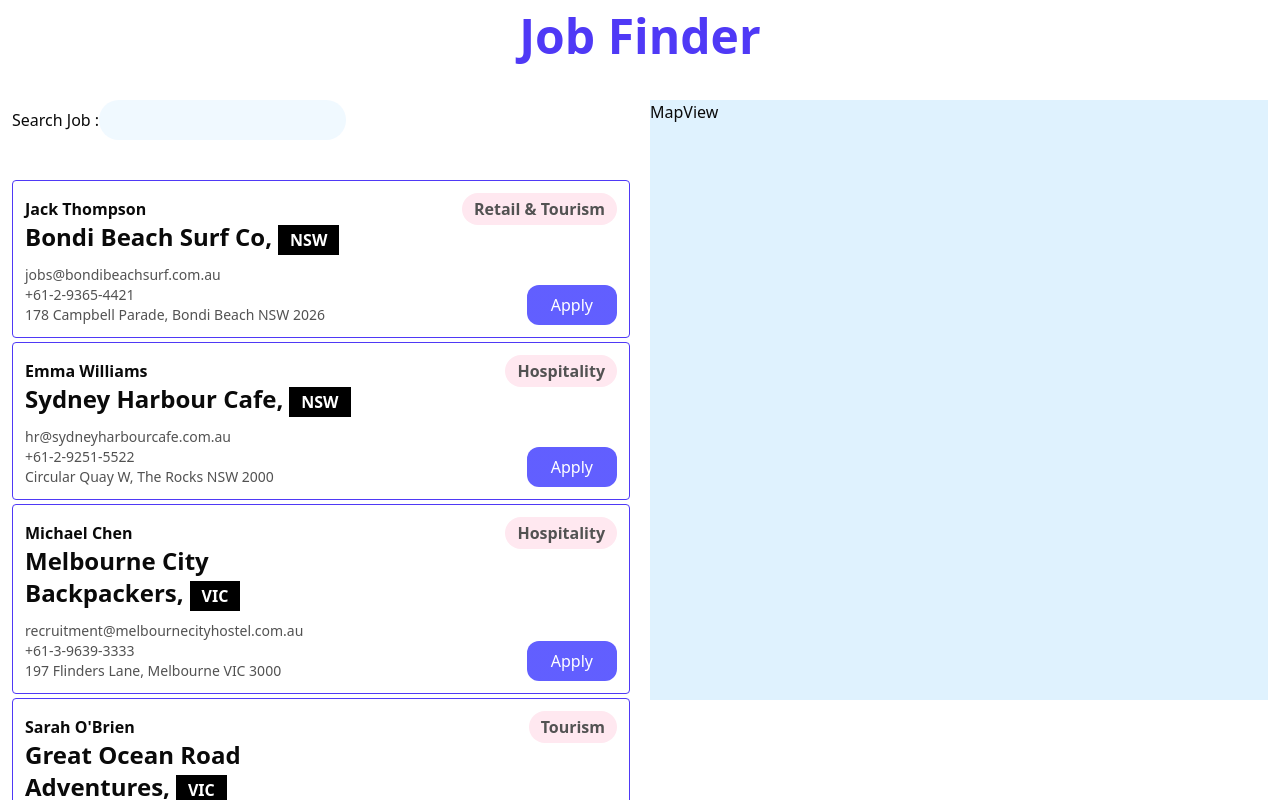
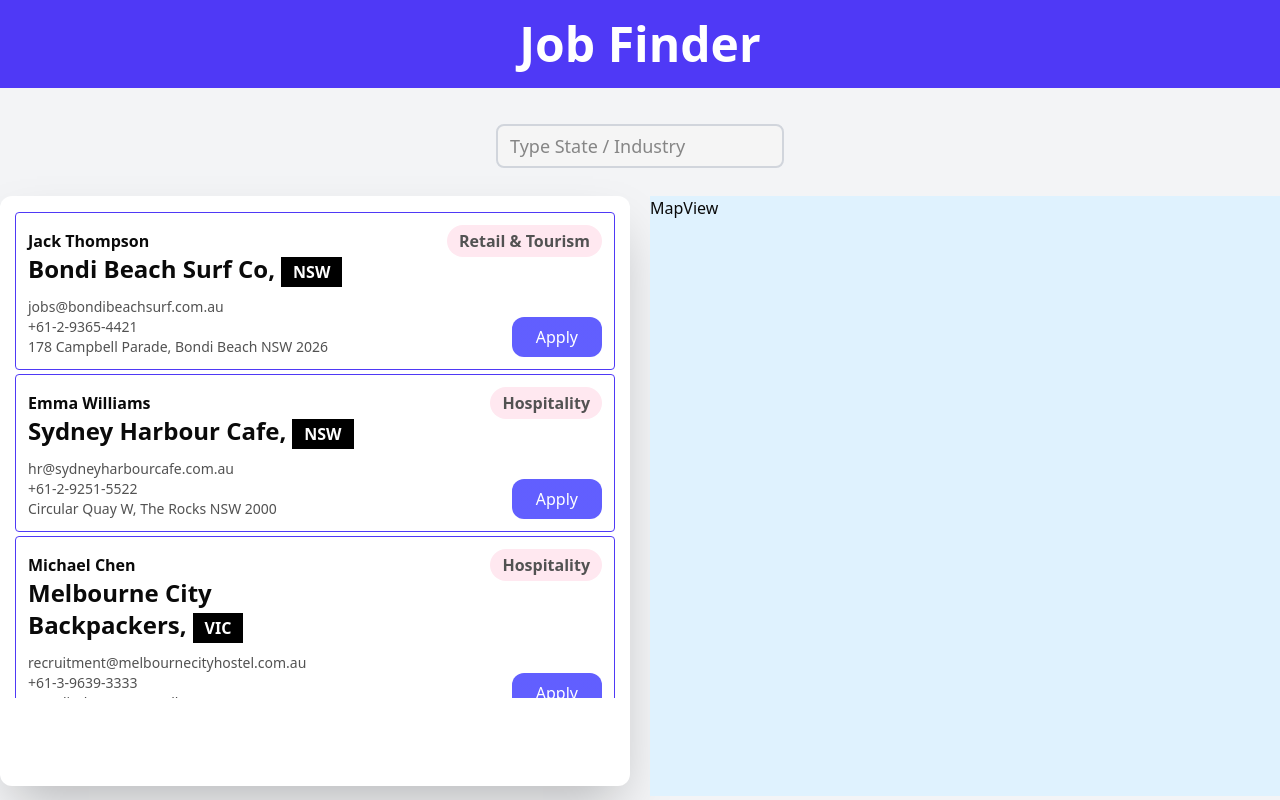
Before and after one commit to godseye1310/job-finder, a React (Vite) app: page / in a window 1280 px wide. Shown: the top 800 px of the page. Built offline with nearby package versions, Linux system fonts and the light colour scheme.

Commit message:
+styling

```diff
--- a/src/App.jsx
+++ b/src/App.jsx
@@ -2,6 +2,7 @@ import { useState } from "react";
 import companies from "./data/companies.json";
 import JobsPannel from "./components/JobsPannel";
 import MapView from "./components/MapView";
+import Filters from "./components/Filters";
 
 function App() {
 	const jobs = companies;
@@ -30,18 +31,16 @@ function App() {
 
 	return (
 		<>
-			<div className="text-center">
-				<h1 className="text-indigo-600 text-5xl font-bold">
-					Job Finder
-				</h1>
+			<div className="text-center bg-indigo-600 py-5 mb-1">
+				<h1 className="text-white text-5xl font-bold">Job Finder</h1>
 			</div>
 
-			<div className="mt-10 flex justify-center gap-5">
+			<div className="container mx-auto">
+				<Filters filters={filters} setFilters={setFilters} />
+				<div className="mt-5 flex justify-center gap-5">
 					<section className="w-1/2">
 						<JobsPannel
 							jobs={filteredJobs}
-						filters={filters}
-						setFilters={setFilters}
 							selectedJob={selectedJob}
 							setSelectedJob={setSelectedJob}
 							appliedJobs={appliedJobs}
@@ -50,8 +49,12 @@ function App() {
 					</section>
 
 					<section className="w-1/2">
-					<MapView jobs={filteredJobs} selectedJob={selectedJob} />
+						<MapView
+							jobs={filteredJobs}
+							selectedJob={selectedJob}
+						/>
 					</section>
+				</div>
 			</div>
 		</>
 	);
--- a/src/components/Filters.jsx
+++ b/src/components/Filters.jsx
@@ -14,11 +14,17 @@ const Filters = ({ setFilters }) => {
 	}, [debouncedInput, setFilters]);
 
 	return (
-		<div className="mb-10">
-			<label htmlFor="search">Search Job :</label>
+		<div className="pt-8 pb-2 w-full flex justify-center">
+			<label
+				className="font-semibold text-lg text-neutral-600 hidden"
+				htmlFor="search"
+			>
+				Find Jobs{" "}
+			</label>
 			<input
-				className="p-2 bg-sky-50 rounded-3xl"
+				className="input-field mx-auto"
 				type="text"
+				placeholder="Type State / Industry"
 				id="search"
 				name="search"
 				onChange={(e) => setDebouncedInput(e.target.value)}
--- a/src/components/JobCard.jsx
+++ b/src/components/JobCard.jsx
@@ -14,7 +14,7 @@ const JobCard = ({ company, setSelectedJob, appliedJobs, setAppliedJobs }) => {
 
 	return (
 		<li
-			className={`my-1 border border-indigo-600 rounded-sm p-3 ${
+			className={`my-1 max-w-[600px] border border-indigo-600 rounded-sm p-3 ${
 				isApplied ? "bg-green-200" : ""
 			}`}
 			onClick={() => setSelectedJob(company)}
--- a/src/components/JobList.jsx
+++ b/src/components/JobList.jsx
@@ -3,8 +3,8 @@ import JobCard from "./JobCard";
 //
 const JobList = ({ jobs, setSelectedJob, appliedJobs, setAppliedJobs }) => {
 	return (
-		<div>
-			<ul>
+		<div className=" flex justify-center h-full pb-6 ">
+			<ul className=" overflow-y-auto">
 				{jobs.map((company) => (
 					<JobCard
 						key={company.companyId}
--- a/src/components/JobsPannel.jsx
+++ b/src/components/JobsPannel.jsx
@@ -1,21 +1,16 @@
-import Filters from "./Filters";
 import JobList from "./JobList";
 
 const JobsPannel = ({
 	jobs,
-	filters,
-	setFilters,
 	selectedJob,
 	setSelectedJob,
 	appliedJobs,
 	setAppliedJobs,
 }) => {
 	return (
-		<div>
-			<Filters filters={filters} setFilters={setFilters} />
+		<div className=" bg-white px-0.5 pt-3 pb-16 rounded-xl shadow-2xl h-[calc(100svh-210px)] overflow-y-hidden">
 			<JobList
 				jobs={jobs}
-				filters={filters}
 				selectedJob={selectedJob}
 				setSelectedJob={setSelectedJob}
 				appliedJobs={appliedJobs}
--- a/src/components/MapView.jsx
+++ b/src/components/MapView.jsx
@@ -1,8 +1,8 @@
-import React from "react";
+// import React from "react";
 
 const MapView = () => {
 	return (
-		<div>
+		<div className="">
 			<div className="w-full min-h-[600px] bg-sky-100">MapView</div>
 		</div>
 	);
--- a/src/index.css
+++ b/src/index.css
@@ -31,13 +31,19 @@
 		margin: 0;
 		min-width: 320px;
 		min-height: 100vh;
-		padding: 12px;
+		@apply bg-gray-100;
+		/* padding: 12px; */
+	}
+
+	#root {
+		/* max-width: 1440px; */
+		margin: 0 auto;
 	}
 }
 
 @layer components {
 	.input-field {
-		@apply border-2 px-1 py-1.5 rounded-lg text-neutral-900 text-lg font-medium border-gray-300 bg-neutral-100 focus:bg-indigo-100 text-center focus:outline-none focus:border-indigo-400;
+		@apply border-2 px-3 py-1.5 rounded-lg text-neutral-900 text-lg font-medium border-gray-300 bg-neutral-100 focus:bg-indigo-100 text-start focus:outline-none focus:border-indigo-400;
 	}
 	.cbtn {
 		@apply px-6 py-2 w-fit border-none text-white rounded-xl text-base cursor-pointer bg-gradient-to-l from-indigo-500 to-indigo-500;
```
Lines whose indentation alone changed are shown as unchanged.
